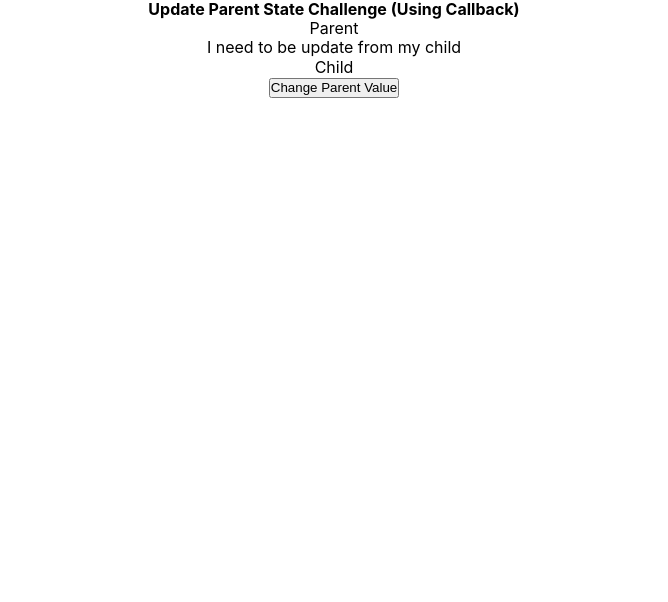
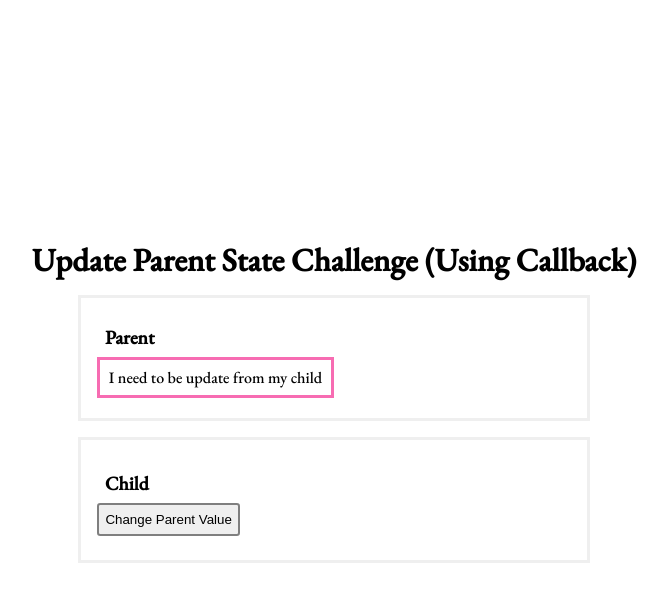
Before and after one commit to RocioNahir/Exercise-Acue, a React (Create React App) app: page / in a window 1280 px wide. Shown: the top 602 px of the page, without its empty margins (306-974 px from the left). Built offline with nearby package versions, Linux system fonts and the light colour scheme.

Commit message:
adding style in css

```diff
--- a/public/index.html
+++ b/public/index.html
@@ -24,20 +24,10 @@
       work correctly both with client-side routing and a non-root public URL.
       Learn how to configure a non-root public URL by running `npm run build`.
     -->
-    <title>React App</title>
+    <title>Exercise Acueducto</title>
   </head>
   <body>
     <noscript>You need to enable JavaScript to run this app.</noscript>
     <div id="root"></div>
-    <!--
-      This HTML file is a template.
-      If you open it directly in the browser, you will see an empty page.
-
-      You can add webfonts, meta tags, or analytics to this file.
-      The build step will place the bundled scripts into the <body> tag.
-
-      To begin the development, run `npm start` or `yarn start`.
-      To create a production bundle, use `npm run build` or `yarn build`.
-    -->
   </body>
 </html>
--- a/src/components/App.js
+++ b/src/components/App.js
@@ -10,23 +10,19 @@ function App() {
   }
 
   return (
-    <div className="App">
-      <header>
-        <b>
-          {"Update Parent State Challenge (Using Callback)"}
-        </b>
-      </header>
-      <body>
-        <div>
-          <p>Parent</p>
-          {change}
+    <main className="wrapperAll">
+      <h1>{"Update Parent State Challenge (Using Callback)"}</h1>
+      <section className='wrapperAll_body'>
+        <div className='wrapperAll_body--module'>
+          <h2>Parent</h2>
+          <p>{change}</p>
         </div>
-        <div>
-          <p>Child</p>
+        <div className='wrapperAll_body--module'>
+          <h2>Child</h2>
           <Children handleClickChildren = {handleClickChildren}/>
         </div>
-      </body>
-    </div>
+      </section>
+    </main>
   );
 }
 
--- a/src/components/Children.js
+++ b/src/components/Children.js
@@ -14,8 +14,8 @@ export default function Children({handleClickChildren}){
     }
 
     return (
-        <>
+        <div>
             <button name={sentence} onClick={handleClick}>Change Parent Value</button>
-        </>
+        </div>
     );
 };
--- a/src/style/App.css
+++ b/src/style/App.css
@@ -1,38 +1,53 @@
-.App {
+.wrapperAll {
+  display: flex;
+  flex-direction: column;
+  height: 100vh;
+  align-items: center;
+  justify-content: center;
+  font-family: 'EB Garamond', serif;
+}
+
+.wrapperAll h1{
+  font-size: 2rem;
+  padding: 1rem;
   text-align: center;
 }
 
-.App-logo {
-  height: 40vmin;
-  pointer-events: none;
+.wrapperAll_body {
+  width: 40%;
+  height: 35%;
 }
 
-@media (prefers-reduced-motion: no-preference) {
-  .App-logo {
-    animation: App-logo-spin infinite 20s linear;
+.wrapperAll_body--module {
+  display: flex;
+  flex-direction: column;
+  justify-content: center;
+  height: 45%;
+  padding: 1rem;
+  margin-bottom: 1rem;
+  border: 3px solid #efefef;
+}
+
+.wrapperAll_body--module h2{
+  font-size: 1.2rem;
+  padding: .5rem;
+}
+
+.wrapperAll_body--module p {
+  width: 50%;
+  padding: .5rem;
+  text-align: center;
+  border: 3px solid #f76cb2;
+}
+
+.wrapperAll_body--module button{
+  padding: .4rem;
+  border-radius: .2rem;
+  border: 2px solid #7f7f7f;
+}
+
+@media ( max-width: 768px){
+  .wrapperAll_body--module p {
+    width: 100%;
   }
 }
-
-.App-header {
-  background-color: #282c34;
-  min-height: 100vh;
-  display: flex;
-  flex-direction: column;
-  align-items: center;
-  justify-content: center;
-  font-size: calc(10px + 2vmin);
-  color: white;
-}
-
-.App-link {
-  color: #61dafb;
-}
-
-@keyframes App-logo-spin {
-  from {
-    transform: rotate(0deg);
-  }
-  to {
-    transform: rotate(360deg);
-  }
-}
--- a/src/style/index.css
+++ b/src/style/index.css
@@ -1,3 +1,4 @@
+@import url('https://fonts.googleapis.com/css2?family=Cormorant+Garamond:wght@300&family=EB+Garamond:wght@500&display=swap');
 
 * {
   padding: 0;
```
Also changed, not shown: public/logo192.png (deleted), public/logo512.png (deleted), public/manifest.json.
